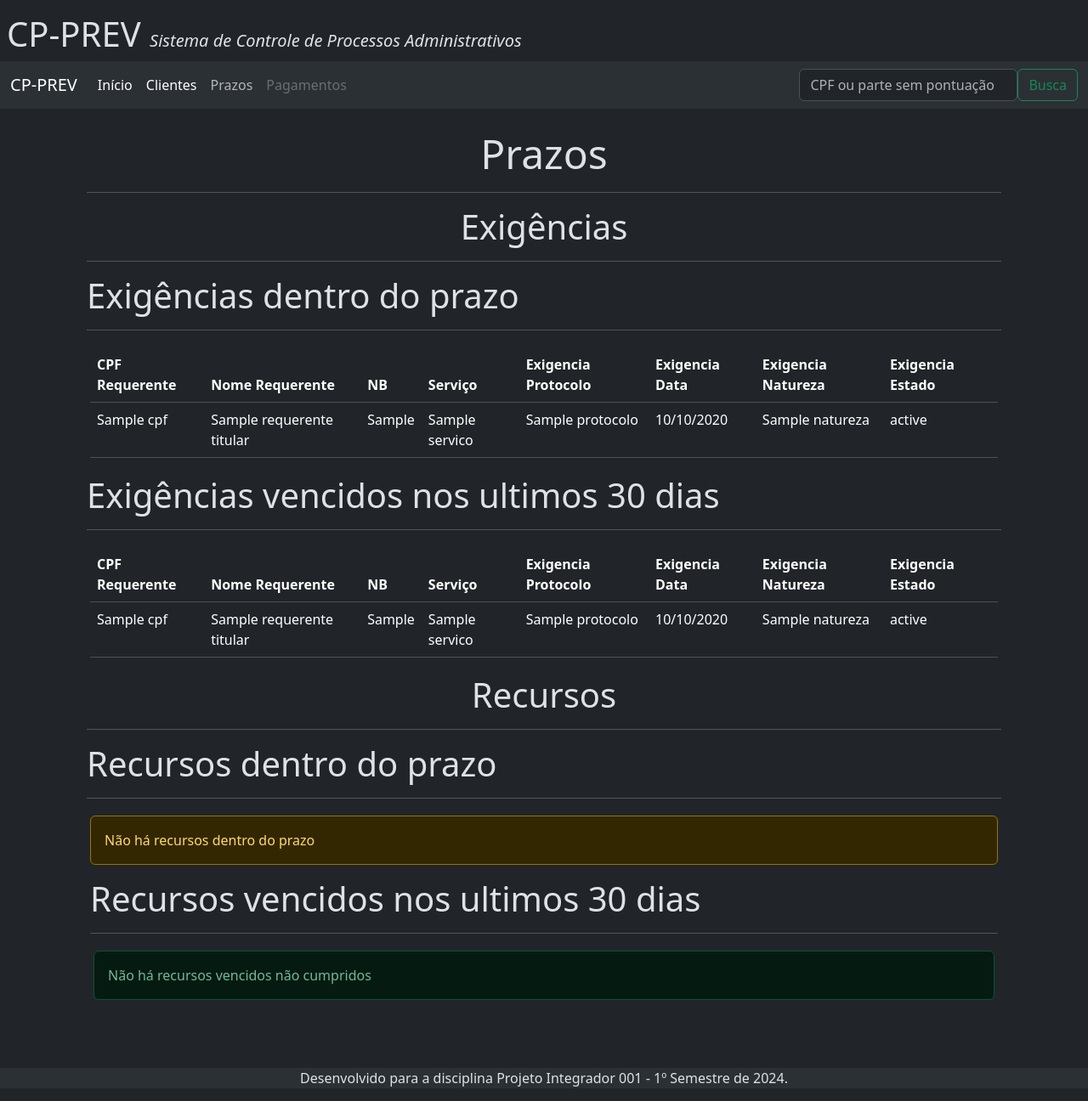
After one commit to pauloadilson/PI001-G18-DRP13, a Django app: template clientes/templates/prazo.html in a window 1280 px wide. The commit adds this page. Shown: the whole page at 85% size. Run offline with Django 5.2, Linux system fonts and the light colour scheme; the template is opened without the code that fills it: most values are stand-ins (such as "Sample title", 1, 10 or a date in 2020); some libraries are stand-ins or nearby versions.

Commit message:
Inclusão da página de prazos. Ajustes nas url para receber os numeros dos requerimentos e incidentes como parametro. Inclusao de estado no form de recursos.

```diff
--- a/app/templates/navbar.html
+++ b/app/templates/navbar.html
@@ -13,7 +13,7 @@
             <a class="nav-link active" aria-current="page" href="{% url 'clientes' %}">Clientes</a>
           </li>
           <li class="nav-item">
-            <a class="nav-link disabled" aria-disabled="true" href="#">Prazos</a>
+            <a class="nav-link" href="{% url 'prazos' %}">Prazos</a>
           </li>
           <li class="nav-item">
             <a class="nav-link disabled" aria-disabled="true" href="#">Pagamentos</a>
--- a/clientes/form.py
+++ b/clientes/form.py
@@ -82,6 +82,7 @@ class ExigenciaModelForm(forms.ModelForm):
             Field('protocolo', css_class='form-control'),
             Field('data', css_class='form-control date_picker', placeholder='dd/mm/aaaa'),
             Field('natureza', css_class='form-control'),
+            Field('estado', css_class='form-control'),
             Field('arquivo_da_exigencia', css_class='form-control'),
             FormActions(
                 Submit('submit', 'Salvar', css_class='btn btn-primary'),
--- /dev/null
+++ b/clientes/templates/prazo.html
@@ -0,0 +1,157 @@
+{% extends 'base.html' %}
+
+{% block content %}
+
+<main class="content" >
+    <div class="container-fluid ">
+        <div class="p-2 mt-3">
+            <div class='display-5 text-center'>Prazos</div>
+            <hr />
+            <div class='display-6 text-center' id='prazo_exigencias'>Exigências</div>
+            <hr />
+            <div class='display-6'>Exigências dentro do prazo</div>
+            <hr />
+            <div class="p-1">
+                <table class="table">
+                    <thead>
+                        <tr>
+                            <th>CPF Requerente</th>
+                            <th>Nome Requerente</th>
+                            <th>NB</th>
+                            <th>Serviço</th>
+                            <th>Exigencia Protocolo</th>
+                            <th>Exigencia Data</th>
+                            <th>Exigencia Natureza</th>
+                            <th>Exigencia Estado</th>
+                        </tr>
+                    </thead>
+                    <tbody>
+                        {% for exigencia in exigencias_futuras %}
+                        <tr>
+                            <td>{{ exigencia.NB.requerente_titular.cpf }}</td>
+                            <td>{{ exigencia.NB.requerente_titular.nome }}</td>
+                            <td>{{ exigencia.NB.NB }}</td>
+                            <td>{{ exigencia.NB.servico }}</td>
+                            <td>{{ exigencia.protocolo }}</td>
+                            <td>{{ exigencia.data|date:"d/m/Y" }}</td>
+                            <td>{{ exigencia.natureza }}</td>
+                            <td>{{ exigencia.estado }}</td>
+                        </tr>
+                        {% endfor %}
+                    </tbody>
+                </table>
+            </div>
+            <div class='display-6'>Exigências vencidos nos ultimos 30 dias</div>
+            <hr />
+            <div class="p-1">
+                <table class="table">
+                    <thead>
+                        <tr>
+                            <th>CPF Requerente</th>
+                            <th>Nome Requerente</th>
+                            <th>NB</th>
+                            <th>Serviço</th>
+                            <th>Exigencia Protocolo</th>
+                            <th>Exigencia Data</th>
+                            <th>Exigencia Natureza</th>
+                            <th>Exigencia Estado</th>
+                        </tr>
+                    </thead>
+                    <tbody>
+                        {% for exigencia in exigencias_vencidas %}
+                        <tr>
+                            <td>{{ exigencia.NB.requerente_titular.cpf }}</td>
+                            <td>{{ exigencia.NB.requerente_titular.nome }}</td>
+                            <td>{{ exigencia.NB.NB }}</td>
+                            <td>{{ exigencia.NB.servico }}</td>
+                            <td>{{ exigencia.protocolo }}</td>
+                            <td>{{ exigencia.data|date:"d/m/Y" }}</td>
+                            <td>{{ exigencia.natureza }}</td>
+                            <td>{{ exigencia.estado }}</td>
+                        </tr>
+                        {% endfor %}
+                    </tbody>
+                </table>
+            </div>
+            <div class='display-6 text-center' id='prazo_recursos'>Recursos</div>
+            <hr />
+            <div class='display-6'>Recursos dentro do prazo</div>
+            <hr />
+            <div class="p-1">
+                {% if existem_recursos_futuros %}
+
+                <table class="table">
+                    <thead>
+                        <tr>
+                            <th>CPF Requerente</th>
+                            <th>Nome Requerente</th>
+                            <th>NB</th>
+                            <th>Serviço</th>
+                            <th>Exigencia Protocolo</th>
+                            <th>Exigencia Data</th>
+                            <th>Exigencia Natureza</th>
+                            <th>Exigencia Estado</th>
+                        </tr>
+                    </thead>
+                    <tbody>
+                        {% for recurso in recursos_futuros %}
+                        <tr>
+                            <td>{{ recurso.NB.requerente_titular.cpf }}</td>
+                            <td>{{ recurso.NB.requerente_titular.nome }}</td>
+                            <td>{{ recurso.NB.NB }}</td>
+                            <td>{{ recurso.NB.servico }}</td>
+                            <td>{{ recurso.protocolo }}</td>
+                            <td>{{ recurso.data|date:"d/m/Y" }}</td>
+                            <td>{{ recurso.natureza }}</td>
+                            <td>{{ recurso.estado }}</td>
+                        </tr>
+                        {% endfor %}
+                    </tbody>
+                </table>
+                {% else %}
+                <div class="alert alert-warning" role="alert">
+                    Não há recursos dentro do prazo
+                {% endif %}
+
+            </div>
+            <div class='display-6'>Recursos vencidos nos ultimos 30 dias</div>
+            <hr />
+            <div class="p-1">
+                {% if existem_recursos_vencidos %}
+                <table class="table">
+                    <thead>
+                        <tr>
+                            <th>CPF Requerente</th>
+                            <th>Nome Requerente</th>
+                            <th>NB</th>
+                            <th>Serviço</th>
+                            <th>Recurso Protocolo</th>
+                            <th>Recurso Data</th>
+                            <th>Recurso Natureza</th>
+                            <th>Recurso Estado</th>
+                        </tr>
+                    </thead>
+                    <tbody>
+                        {% for recurso in recursos_vencidos %}
+                        <tr>
+                            <td>{{ recurso.NB.requerente_titular.cpf }}</td>
+                            <td>{{ recurso.NB.requerente_titular.nome }}</td>
+                            <td>{{ recurso.NB.NB }}</td>
+                            <td>{{ recurso.NB.servico }}</td>
+                            <td>{{ recurso.protocolo }}</td>
+                            <td>{{ recurso.data|date:"d/m/Y" }}</td>
+                            <td>{{ recurso.natureza }}</td>
+                            <td>{{ recurso.estado }}</td>
+                        </tr>
+                        {% endfor %}
+                    </tbody>
+                </table>
+                {% else %}
+                <div class="alert alert-success" role="alert">
+                    Não há recursos vencidos não cumpridos
+                {% endif %}
+            </div>
+        </div>
+    </div>
+</main>
+{% endblock content %}
```
Also changed, not shown: app/urls.py (+8 -7 lines), clientes/models.py (+14 -3 lines), clientes/templates/cliente.html (+5 -3 lines), clientes/templates/delete.html (+21 -6 lines), clientes/templates/requerimento.html (+9 -9 lines), clientes/views.py (+92 -11 lines).
